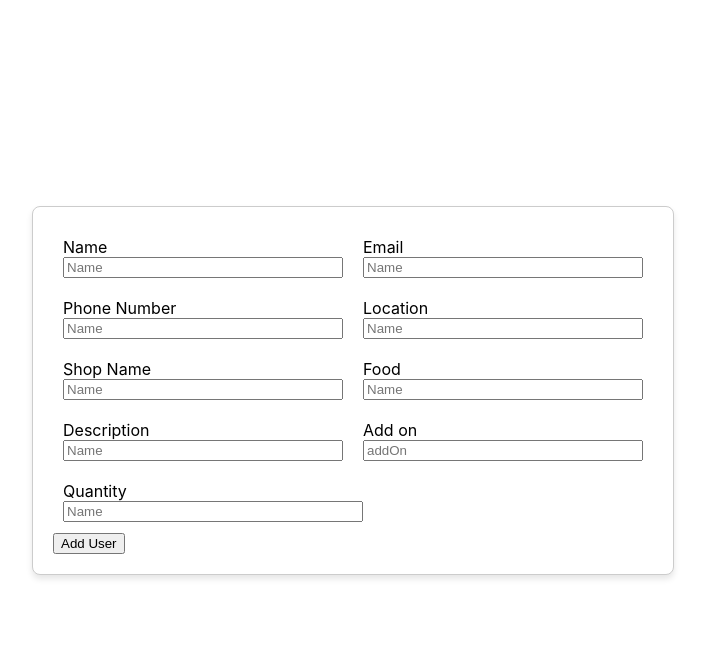
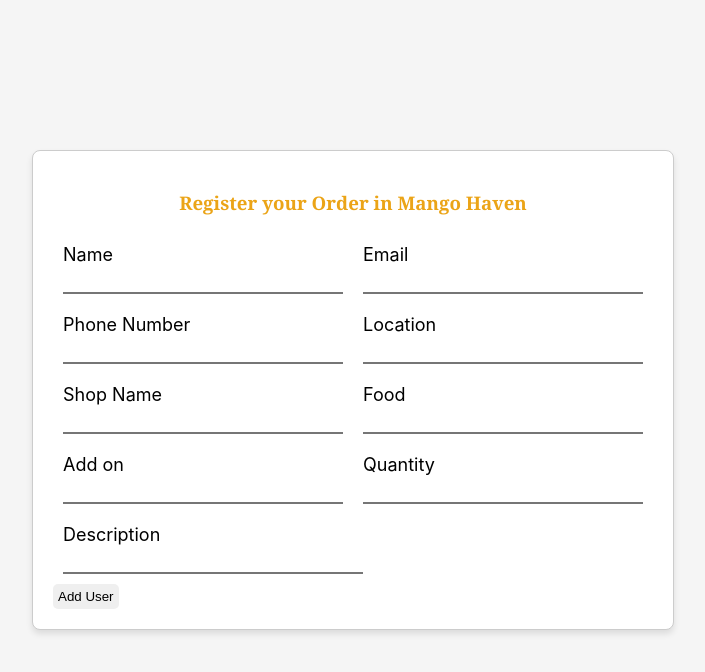
Before and after one commit to KeerthanaVenkatesann/FoodRegistration, a React (Create React App) app: page /form in a window 1280 px wide. Shown: the top 672 px of the page, without its empty margins (287-992 px from the left). Built offline with nearby package versions, Linux system fonts and the light colour scheme.

Commit message:
final stage

```diff
--- a/src/Components/Food Registration/Edit.jsx
+++ b/src/Components/Food Registration/Edit.jsx
@@ -3,7 +3,7 @@ import React, { useState, useEffect } from 'react';
 import { useDispatch, useSelector } from 'react-redux';
 import { fetchUser, updateUser } from '../Reducer/Actiontype/Actions';
 import { useParams, useNavigate } from 'react-router-dom';
-
+import "./Registration.css";
 const Edit = () => {
   const { id } = useParams();
   const [name, setName] = useState('');
@@ -15,6 +15,7 @@ const Edit = () => {
   const [description, setDescription] = useState('');
   const [addOn, setAddOn] = useState('');
   const [quantity, setQuantity] = useState('');
+  const [errors, setErrors] = useState({});
   const dispatch = useDispatch();
   const nav = useNavigate();
 
@@ -43,8 +44,56 @@ const Edit = () => {
 
   const handleSubmit = (e) => {
     e.preventDefault();
-    if (userToUpdate) {
-      dispatch(updateUser(userToUpdate.id, {  name,
+
+    const validationErrors = {};
+
+
+    if (!name.trim()) {
+      validationErrors.name = "Name is required";
+    }
+
+
+    if (!email.trim()) {
+      validationErrors.email = "Email is required";
+    } else if (!/^\S+@\S+\.\S+$/.test(email)) {
+      validationErrors.email = "Invalid email format";
+    }
+
+
+    if (!phoneNumber.trim()) {
+      validationErrors.phoneNumber = "Phone number is required";
+    } else if (!/^\d{10}$/.test(phoneNumber)) {
+      validationErrors.phoneNumber = "Invalid phone number format";
+    }
+    if (!location.trim()) {
+      validationErrors.location = "location is required";
+    }
+
+    if (!shopName.trim()) {
+      validationErrors.name = "Shopname is required";
+    }
+
+    if (!food.trim()) {
+      validationErrors.name = "Food Nmae is required";
+    }
+
+    // if (!description.trim()) {
+    //   validationErrors.name = "Desccr is required";
+    // }
+
+    // if (!addOn.trim()) {
+    //   validationErrors.name = "Name is required";
+    // }
+
+    if (!quantity.trim()) {
+      validationErrors.quantity = "Name is required";
+    }
+
+
+
+
+    if (Object.keys(validationErrors).length === 0) {
+      dispatch(updateUser(userToUpdate.id, {    name,
         email,
         phoneNumber,
         location,
@@ -56,9 +105,9 @@ const Edit = () => {
       setName('');
       nav("/list");
     }
-
-    // setName('');
-
+    else {
+      setErrors(validationErrors);
+    }
   };
 
   return (
@@ -69,42 +118,51 @@ const Edit = () => {
         <label htmlFor="">Name</label>
         <input
         type="text"
-        placeholder="Name"
+
         value={name}
         onChange={(e) => setName(e.target.value)}
-      /></div>
+      />
+         {errors.name && <p className="error">{errors.name}</p>}
+      </div>
         <div className='input-box'>
         <label htmlFor="">Email</label>
         <input
         type="text"
-        placeholder="Name"
+
         value={email}
         onChange={(e) => setEmail(e.target.value)}
-      /></div>
+      />
+       {errors.email && <p className="error">{errors.email}</p>}
+
+      </div>
     </div>
     <div className='inner-card'><div className='input-box'>
         <label htmlFor="">Phone Number</label>
         <input
         type="text"
-        placeholder="Name"
+
         value={phoneNumber}
         onChange={(e) => setPhoneNumber(e.target.value)}
-      /></div>
+
+      />
+        {errors.phoneNumber && <p className="error">{errors.phoneNumber}</p>}</div>
         <div className='input-box'>
         <label htmlFor="">Location</label>
         <input
         type="text"
-        placeholder="Name"
+
         value={location}
         onChange={(e) => setLocation(e.target.value)}
-      /></div>
+      />
+       {errors.location && <p className="error">{errors.location}</p>}
+      </div>
     </div>
 
     <div className='inner-card'><div className='input-box'>
         <label htmlFor="">Shop Name</label>
         <input
         type="text"
-        placeholder="Name"
+
         value={shopName}
         onChange={(e) => setShopName(e.target.value)}
       /></div>
@@ -112,43 +170,55 @@ const Edit = () => {
         <label htmlFor="">Food</label>
         <input
         type="text"
-        placeholder="Name"
+
         value={food}
         onChange={(e) => setFood(e.target.value)}
-      /></div>
+      />
+         {errors.food && <p className="error">{errors.food}</p>}
+      </div>
     </div>
 
     <div className='inner-card'><div className='input-box'>
         <label htmlFor="">Description</label>
         <input
         type="text"
-        placeholder="Name"
+
         value={description}
         onChange={(e) => setDescription(e.target.value)}
-      /></div>
+      />
+
+      {errors.description && <p className="error">{errors.description}</p>}
+      </div>
         <div className='input-box'>
         <label htmlFor="">Add on</label>
         <input
         type="text"
-        placeholder="addOn"
+
         value={addOn}
         onChange={(e) => setAddOn(e.target.value)}
-      /></div>
+      />
+
+      {errors.addOn && <p className="error">{errors.addOn}</p>}
+      </div>
     </div>
 
     <div className='inner-card'><div className='input-box'>
         <label htmlFor="">Quantity</label>
         <input
         type="text"
-        placeholder="Name"
+
         value={quantity}
         onChange={(e) => setQuantity(e.target.value)}
-      /></div>
+      />
+        {errors.quantity && <p className="error">{errors.quantity}</p>}
+
+
+      </div>
         {/* <div className='input-box'>
         <label htmlFor=""></label>
         <input
         type="text"
-        placeholder="Name"
+
         value={name}
         onChange={(e) => setName(e.target.value)}
       /></div>  */}
--- a/src/Components/Food Registration/Form.jsx
+++ b/src/Components/Food Registration/Form.jsx
@@ -1,25 +1,69 @@
-import React, { useState } from 'react';
-import { useDispatch } from 'react-redux';
-import { createUser } from '../Reducer/Actiontype/Actions';
-import { useNavigate } from 'react-router-dom';
-import "./Registration.css"
+import React, { useState } from "react";
+import { useDispatch } from "react-redux";
+import { createUser } from "../Reducer/Actiontype/Actions";
+import { useNavigate } from "react-router-dom";
+import "./Registration.css";
 const Form = () => {
-  const [name, setName] = useState('');
-  const [email, setEmail] = useState('');
-  const [phoneNumber, setPhoneNumber] = useState('');
-  const [location, setLocation] = useState('');
-  const [shopName, setShopName] = useState('');
-  const [food, setFood] = useState('');
-  const [description, setDescription] = useState('');
-  const [addOn, setAddOn] = useState('');
-  const [quantity, setQuantity] = useState('');
+  const [name, setName] = useState("");
+  const [email, setEmail] = useState("");
+  const [phoneNumber, setPhoneNumber] = useState("");
+  const [location, setLocation] = useState("");
+  const [shopName, setShopName] = useState("");
+  const [food, setFood] = useState("");
+  const [description, setDescription] = useState("");
+  const [addOn, setAddOn] = useState("");
+  const [quantity, setQuantity] = useState("");
+  const [errors, setErrors] = useState({});
 
   const dispatch = useDispatch();
   const nav = useNavigate();
 
   const handleSubmit = (e) => {
     e.preventDefault();
-    dispatch(createUser({
+    const validationErrors = {};
+
+    if (!name.trim()) {
+      validationErrors.name = "Name is required";
+    }
+
+    if (!email.trim()) {
+      validationErrors.email = "Email is required";
+    } else if (!/^\S+@\S+\.\S+$/.test(email)) {
+      validationErrors.email = "Invalid email format";
+    }
+
+    if (!phoneNumber.trim()) {
+      validationErrors.phoneNumber = "Phone number is required";
+    } else if (!/^\d{10}$/.test(phoneNumber)) {
+      validationErrors.phoneNumber = "Invalid phone number format";
+    }
+    if (!location.trim()) {
+      validationErrors.location = "location is required";
+    }
+
+    if (!shopName.trim()) {
+      validationErrors.shopName = "Shopname is required";
+    }
+
+    if (!food.trim()) {
+      validationErrors.food = "Food Name is required";
+    }
+
+    // if (!description.trim()) {
+    //   validationErrors.name = "Desccr is required";
+    // }
+
+    // if (!addOn.trim()) {
+    //   validationErrors.name = "Name is required";
+    // }
+
+    if (!quantity.trim()) {
+      validationErrors.quantity = "Name is required";
+    }
+
+    if (Object.keys(validationErrors).length === 0) {
+      dispatch(
+        createUser({
           name,
           email,
           phoneNumber,
@@ -28,114 +72,132 @@ const Form = () => {
           food,
           description,
           addOn,
-        quantity
-      }));
-    setName('');
-    setEmail('');
-    setPhoneNumber('');
-    setLocation('');
-    setShopName('');
-    setFood('');
-    setDescription('');
-    setAddOn('');
-    setQuantity('');
+          quantity,
+        })
+      );
+      setName("");
+      setEmail("");
+      setPhoneNumber("");
+      setLocation("");
+      setShopName("");
+      setFood("");
+      setDescription("");
+      setAddOn("");
+      setQuantity("");
       nav("/list");
+    } else {
+      setErrors(validationErrors);
+    }
   };
 
   return (
-    <div className='whole-page'>
-    <form onSubmit={handleSubmit} className='Form-card-css'>
-
-    <div className='inner-card'><div className='input-box'>
+    <div className="whole-page">
+      <form onSubmit={handleSubmit} className="Form-card-css">
+        <h3 className="title-haven"> Register your Order in Mango Haven</h3>
+        <div className="inner-card">
+          <div className="input-box">
             <label htmlFor="">Name</label>
             <input
               type="text"
-        placeholder="Name"
               value={name}
               onChange={(e) => setName(e.target.value)}
-      /></div>
-        <div className='input-box'>
+            />
+            {errors.name && <span className="error">{errors.name}</span>}
+          </div>
+          <div className="input-box">
             <label htmlFor="">Email</label>
             <input
-        type="text"
-        placeholder="Name"
+              type="email"
               value={email}
               onChange={(e) => setEmail(e.target.value)}
-      /></div>
+            />
+            {errors.email && <p className="error">{errors.email}</p>}
           </div>
-    <div className='inner-card'><div className='input-box'>
+        </div>
+        <div className="inner-card">
+          <div className="input-box">
             <label htmlFor="">Phone Number</label>
             <input
-        type="text"
-        placeholder="Name"
+              type="number"
               value={phoneNumber}
               onChange={(e) => setPhoneNumber(e.target.value)}
-      /></div>
-        <div className='input-box'>
+            />
+            {errors.phoneNumber && (
+              <p className="error">{errors.phoneNumber}</p>
+            )}
+          </div>
+          <div className="input-box">
             <label htmlFor="">Location</label>
             <input
               type="text"
-        placeholder="Name"
               value={location}
               onChange={(e) => setLocation(e.target.value)}
-      /></div>
+            />
+            {errors.location && <p className="error">{errors.location}</p>}
+          </div>
         </div>
 
-    <div className='inner-card'><div className='input-box'>
+        <div className="inner-card">
+          <div className="input-box">
             <label htmlFor="">Shop Name</label>
             <input
               type="text"
-        placeholder="Name"
               value={shopName}
               onChange={(e) => setShopName(e.target.value)}
-      /></div>
-        <div className='input-box'>
+            />
+            {errors.shopName && <p className="error">{errors.shopName}</p>}
+          </div>
+          <div className="input-box">
             <label htmlFor="">Food</label>
             <input
               type="text"
-        placeholder="Name"
               value={food}
               onChange={(e) => setFood(e.target.value)}
-      /></div>
+            />
+            {errors.food && <p className="error">{errors.food}</p>}
+          </div>
         </div>
 
-    <div className='inner-card'><div className='input-box'>
+        <div className="inner-card">
+          <div className="input-box">
+            <label htmlFor="">Add on</label>
+            <input
+              type="text"
+              value={addOn}
+              onChange={(e) => setAddOn(e.target.value)}
+            />
+            {errors.addOn && <p className="error">{errors.addOn}</p>}
+          </div>
+
+          <div className="input-box">
+            <label htmlFor="">Quantity</label>
+            <input
+              type="number"
+              value={quantity}
+              onChange={(e) => setQuantity(e.target.value)}
+            />
+            {errors.quantity && <p className="error">{errors.quantity}</p>}
+          </div>
+        </div>
+
+        <div className="inner-card">
+          <div className="input-box">
             <label htmlFor="">Description</label>
             <input
               type="text"
-        placeholder="Name"
               value={description}
               onChange={(e) => setDescription(e.target.value)}
-      /></div>
-        <div className='input-box'>
-        <label htmlFor="">Add on</label>
-        <input
-        type="text"
-        placeholder="addOn"
-        value={addOn}
-        onChange={(e) => setAddOn(e.target.value)}
-      /></div>
+            />
+            {errors.description && (
+              <p className="error">{errors.description}</p>
+            )}
           </div>
-
-    <div className='inner-card'><div className='input-box'>
-        <label htmlFor="">Quantity</label>
-        <input
-        type="text"
-        placeholder="Name"
-        value={quantity}
-        onChange={(e) => setQuantity(e.target.value)}
-      /></div>
-        {/* <div className='input-box'>
-        <label htmlFor=""></label>
-        <input
-        type="text"
-        placeholder="Name"
-        value={name}
-        onChange={(e) => setName(e.target.value)}
-      /></div>  */}
         </div>
-      <button type="submit">Add User</button>
-    </form></div>
+        <button type="submit" className="button">
+          Add User
+        </button>
+      </form>
+    </div>
   );
 };
 
--- a/src/Components/Food Registration/List.jsx
+++ b/src/Components/Food Registration/List.jsx
@@ -17,25 +17,45 @@ const List = () => {
   };
 
   return (
-    <div>
-      <h2>User List</h2>
-      <ul>
-        {users.map((user) => (
-          <li key={user.id}>
-            {user.name}
-            {user.email}
-            {user.phoneNumber}
-            {user.location}
-            {user.shopName}
-            {user.food}
-            {user.description}
-            {user.addOn}
-            {user.quantity}
-            <button onClick={() => handleDelete(user.id)}>Delete</button>
-            <Link to={`/form/${user.id}/edit`}>Edit</Link>
-          </li>
-        ))}
-      </ul>
+<div className='whole-page'>
+
+      <div className="table-container">
+        <table className="table">
+          <thead>
+            <tr>
+              <th>Name</th>
+              <th>Email</th>
+              <th>Phone Number</th>
+              <th>Location</th>
+              <th>Shop Name</th>
+              <th>Food</th>
+              <th>Description</th>
+              <th>Add On</th>
+              <th>Quantity</th>
+              <th>Action</th>
+            </tr>
+          </thead>
+          <tbody>
+            {users.map((user) => (
+              <tr key={user.id}>
+                <td>{user.name}</td>
+                <td>{user.email}</td>
+                <td>{user.phoneNumber}</td>
+                <td>{user.location}</td>
+                <td>{user.shopName}</td>
+                <td>{user.food}</td>
+                <td>{user.description}</td>
+                <td>{user.addOn}</td>
+                <td>{user.quantity}</td>
+                <td>
+                  <button onClick={() => handleDelete(user.id)}>Delete</button>
+                  <Link to={`/form/${user.id}/edit`}>Edit</Link>
+                </td>
+              </tr>
+            ))}
+          </tbody>
+        </table>
+      </div>
     </div>
   );
 };
--- a/src/Components/Food Registration/Registration.css
+++ b/src/Components/Food Registration/Registration.css
@@ -10,6 +10,8 @@
   background-color: #fff;
   margin-bottom: 20px;
   width: 600px;
+
+/* background-color:#e9f2f9 ; */
 }
 .inner-card {
   display: flex;
@@ -24,4 +26,67 @@
   justify-content: center;
   align-items: center;
   height: 100vh;
+  /* background-image: url(../../../public//Assets//formbg.jpg);
+  background-repeat: no-repeat;
+  background-size: cover; */
+  background-color: whitesmoke;
 }
+
+
+.table-container {
+  width: 70%;
+
+}
+
+.table {
+  width: 100%;
+  border-collapse: collapse;
+}
+
+.table th,
+.table td {
+  padding: 8px;
+  border: 1px solid #dddddd;
+  text-align: left;
+}
+
+.table th {
+  background-color: #f2f2f2;
+}
+
+.table td button {
+  cursor: pointer;
+}
+
+.table td a {
+  text-decoration: none;
+  color: black;
+}
+
+.input-box input{
+  padding: 6px;
+  border-top: none;
+  border-left: none;
+  border-right:none;
+  border: 1ps solid #00242d ;
+}
+.input-box input:focus{
+  outline:none ;
+}
+.input-box label{
+  font-size: 18px;
+}
+.title-haven{
+  text-align: center;
+  color: #eba417;
+  font-family:Cambria, Cochin, Georgia, Times, 'Times New Roman', serif ;
+}
+.button{
+padding: 5px;
+border-radius: 5px;
+border: none;
+}
+.error{
+  color: orange;
+  font-style: italic;
+}
--- a/src/Components/Reducer/Reducer.jsx
+++ b/src/Components/Reducer/Reducer.jsx
@@ -22,7 +22,7 @@ const userReducer = (state = initialState, action) => {
     case UPDATE_USER:
       return {
         ...state,
-        user: action.payload, // Update the user state with the updated user data
+        user: action.payload,
       };
     case DELETE_USER:
       return {
```
Also changed, not shown: public/Assets/bg-removebg-preview.png (added), public/Assets/formbg.jpg (added). Lines whose indentation alone changed are shown as unchanged.
